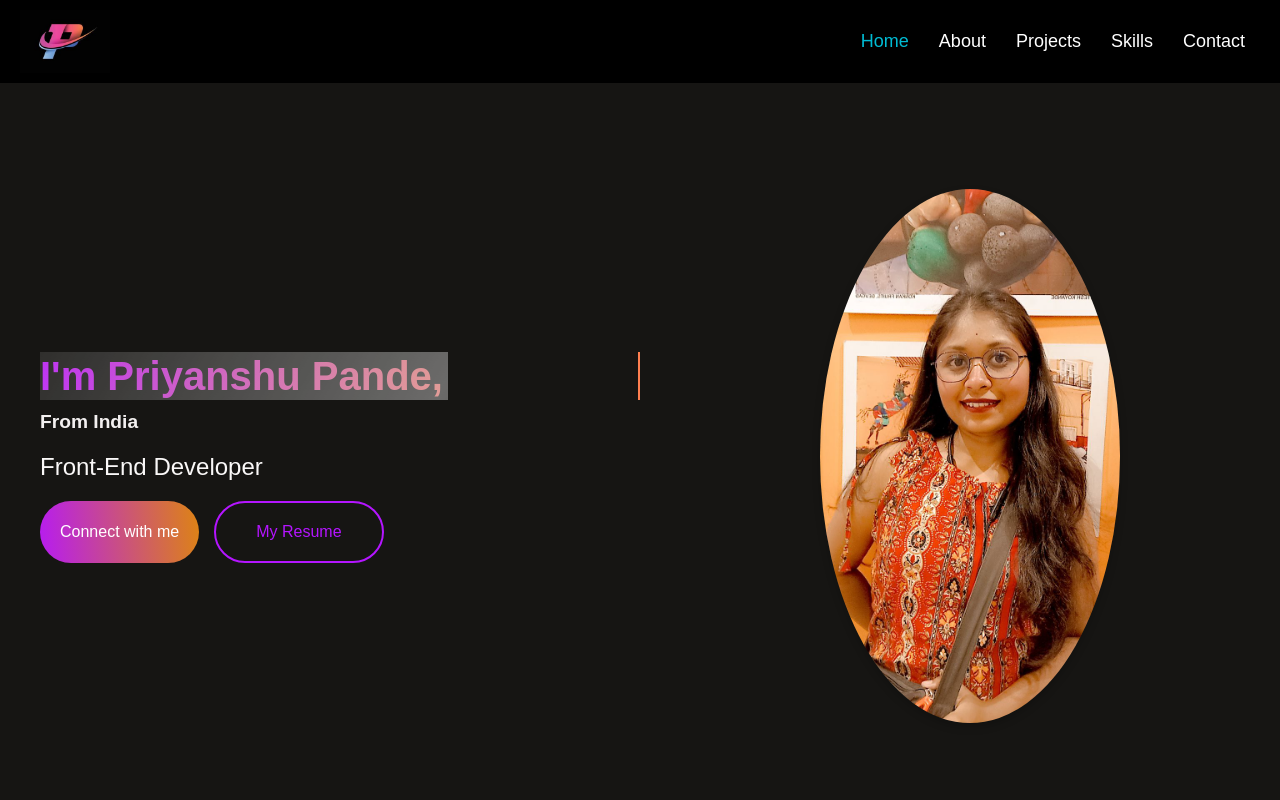
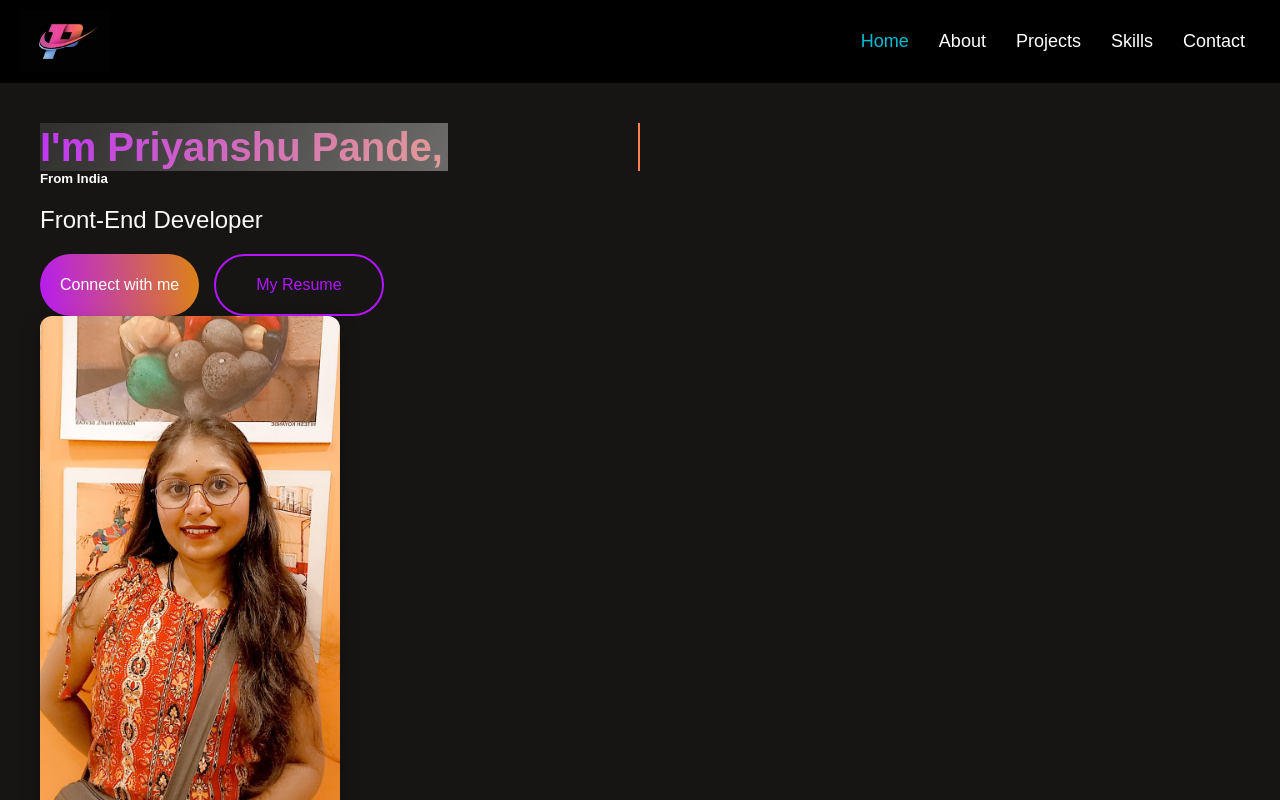
Before and after one commit to priyanshuwebd/Portfolio, a React (Create React App) app: page / in a window 1280 px wide. Shown: the top 800 px of the page. Built offline with nearby package versions, Linux system fonts and the light colour scheme.

Commit message:
correction in links

```diff
--- a/src/Components/Hero/Hero.css
+++ b/src/Components/Hero/Hero.css
@@ -83,19 +83,21 @@
 .hero-image {
   flex: 1;
   max-width: 400px;
-  margin: 20px;
+  /* margin: 20px; */
 }
 
 .hero-image img {
-  width: 120%;
-  max-width: 300px; /* Limit maximum size */
-  border-radius: 50%; /* Circular image */
-  box-shadow: 0 4px 8px rgba(0, 0, 0, 0.2); /* Subtle shadow */
-  transition: transform 0.3s ease;
+  width: 100%;
+  max-width: 300px;
+  height: auto;
+  border-radius: 12px; /* Rounded corners */
+  box-shadow: 0 10px 20px rgba(0, 0, 0, 0.3); /* Shadow for depth */
+  transition: transform 0.4s ease, box-shadow 0.4s ease;
 }
 
 .hero-image img:hover {
-  transform: scale(1.05); /* Slight zoom effect on hover */
+  transform: scale(1.1); /* Zoom on hover */
+  box-shadow: 0 15px 30px rgba(0, 0, 0, 0.5); /* Stronger shadow on hover */
 }
 
 @media (max-width: 768px) {
@@ -105,7 +107,7 @@
   }
 
   .hero-content {
-    max-width: 100%;
+    margin-bottom: 20px;
   }
 
   .hero-image img {
--- a/src/Components/Hero/Hero.jsx
+++ b/src/Components/Hero/Hero.jsx
@@ -1,6 +1,6 @@
 import React from "react";
 import "./Hero.css";
-import profilepicture from "../../assets/profile-picture.jpg"; // Ensure this is the correct path
+import profilepicture from "../../assets/profile-picture.jpg";
 
 const Hero = () => {
   const handleScrollToContact = () => {
@@ -15,8 +15,8 @@ const Hero = () => {
       <div className="hero-content">
         <h1>
           <span className="animated-text">I'm Priyanshu Pande,</span>
-          <h5>From India</h5>
         </h1>
+        <h5>From India</h5>
         <h3>Front-End Developer</h3>
         <div className="hero-action">
           <button className="hero-connect" onClick={handleScrollToContact}>
@@ -28,16 +28,17 @@ const Hero = () => {
             download="Priyanshu_Pande_Resume.pdf"
             className="hero-resume"
           >
-           My Resume
+            My Resume
           </a>
         </div>
-      </div>
+        <div className="hero-image">
+  <img
+    src={profilepicture}
+    alt="Priyanshu Pande"
 
-      <div className="hero-image">
-        <img
-          src={profilepicture} // Use the imported image variable here
-          alt="Priyanshu Pande"
-        />
+  />
+</div>
+
       </div>
     </div>
   );
--- a/src/Components/ProjectSection/ProjectSection.js
+++ b/src/Components/ProjectSection/ProjectSection.js
@@ -35,7 +35,7 @@ const projects = [
     description: "Short description of Project 3.",
     image: project3,
     projectLink: "https://github.com/priyanshuwebd/TodoList",
-    sourceCode: "https://github.com/priyanshuwebd/TodoList",
+    sourceCode: "https://github.com/priyanshuwebd/Todo-list",
   },
   {
     id: 4,
@@ -43,7 +43,7 @@ const projects = [
     description: "Short description of Project 4.",
     image: project4,
     projectLink: "https://link-to-project4.jpg",
-    sourceCode: "https://github.com/priyanshuwebd/Menu",
+    sourceCode: "https://github.com/priyanshuwebd/Menu-",
   },
   {
     id: 5,
@@ -67,7 +67,7 @@ const projects = [
     description: "Short description of Project 7.",
     image: project7,
     projectLink: "https://link-to-project7.jpg",
-    sourceCode: "https://github.com/priyanshuwebd/Pokemon-Card",
+    sourceCode: "https://github.com/priyanshuwebd/pokemon-card",
   },
   {
     id: 8,
@@ -83,7 +83,7 @@ const projects = [
     description: "Short description of Project 10.",
     image: project10,
     projectLink: "https://link-to-project10.jpg",
-    sourceCode: "https://github.com/priyanshuwebd/Restaurant",
+    sourceCode: "https://github.com/priyanshuwebd/resturant",
   },
   {
     id: 11,
@@ -91,7 +91,7 @@ const projects = [
     description: "Short description of Project 11.",
     image: project11,
     projectLink: "https://link-to-project11.jpg",
-    sourceCode: "https://github.com/priyanshuwebd/Random-Image",
+    sourceCode: "https://github.com/priyanshuwebd/Randome-Image",
   },
 ];
 
```
